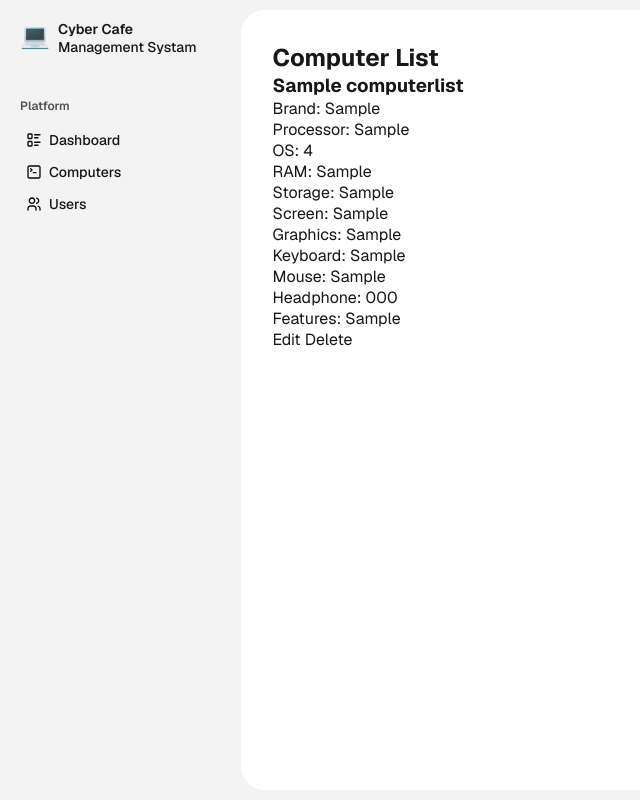
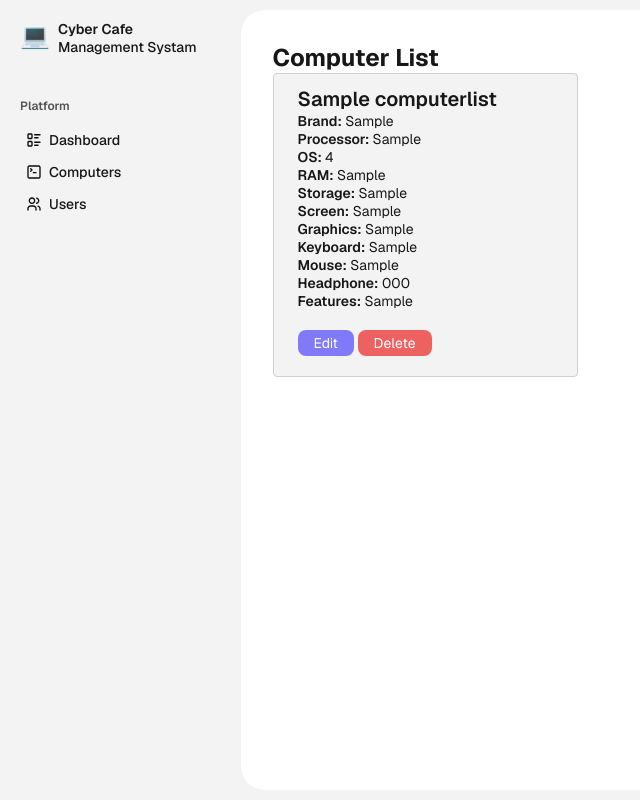
Before and after one commit to pdisakar/project-vai, a PHP site: page /dashboard/computers.php in a window 1280 px wide. Shown: the whole page, without its empty margins (0-640 px from the left). Run offline with PHP 8.4, Linux system fonts and the light colour scheme; tables that the repository leaves empty or names only in its code hold one stand-in row (values such as "Sample post").

Commit message:
working on dashboard

```diff
--- a/dashboard/computers.php
+++ b/dashboard/computers.php
@@ -23,7 +23,6 @@ if (isset($_GET['delete'])) {
 
         $conn->commit();
         echo "<script>alert('Computer moved to trash successfully!'); window.location='computers.php';</script>";
-
     } catch (mysqli_sql_exception $exception) {
         $conn->rollback();
         die("Error during deletion process: " . $exception->getMessage());
@@ -36,12 +35,14 @@ $result = $conn->query("SELECT * FROM computerlist ORDER BY id DESC");
 
 <!DOCTYPE html>
 <html lang="en">
+
 <head>
     <meta charset="UTF-8">
     <meta name="viewport" content="width=device-width, initial-scale=1.0">
     <link rel="stylesheet" href="globalstyle.css">
     <title>Computer List</title>
 </head>
+
 <body>
     <div class="common-box">
         <?php include("sidebar.php"); ?>
@@ -50,29 +51,29 @@ $result = $conn->query("SELECT * FROM computerlist ORDER BY id DESC");
             <?php if ($result && $result->num_rows > 0): ?>
                 <div class="grid-cols">
                     <?php $counter = 1; ?>
-            <?php while($row = $result->fetch_assoc()): ?>
+                    <?php while ($row = $result->fetch_assoc()): ?>
                         <div class="grid-item">
 
-    <?php if(!empty($row['image']) && file_exists("uploads/" . $row['image'])): ?>
+                            <?php if (!empty($row['image']) && file_exists("uploads/" . $row['image'])): ?>
                                 <img src="uploads/<?= htmlspecialchars($row['image']) ?>" alt="<?= htmlspecialchars($row['computer_name']) ?>">
                             <?php endif; ?>
 
-    <h3><?= htmlspecialchars($row['computer_name']) ?></h3>
-    <p>Brand: <?= htmlspecialchars($row['brand']) ?></p>
-    <p>Processor: <?= htmlspecialchars($row['processor']) ?></p>
-    <p>OS: <?= htmlspecialchars($row['operating_system']) ?></p>
-    <p>RAM: <?= htmlspecialchars($row['ram']) ?></p>
-    <p>Storage: <?= htmlspecialchars($row['storage']) ?></p>
-    <p>Screen: <?= htmlspecialchars($row['screen']) ?></p>
-    <p>Graphics: <?= htmlspecialchars($row['graphics']) ?></p>
-    <p>Keyboard: <?= htmlspecialchars($row['keyboard']) ?></p>
-    <p>Mouse: <?= htmlspecialchars($row['mouse']) ?></p>
-    <p>Headphone: <?= htmlspecialchars($row['headphone']) ?></p>
-    <p>Features: <?= htmlspecialchars($row['features']) ?></p>
-    <p>
-        <a href="computeredit.php?id=<?= $row['id'] ?>">Edit</a>
-        <a href="computers.php?delete=<?= $row['id'] ?>" onclick="return confirm('Move to trash?')">Delete</a>
-    </p>
+                            <p class="item-title"><?= htmlspecialchars($row['computer_name']) ?></p>
+                            <p><span class="title">Brand:</span> <?= htmlspecialchars($row['brand']) ?></p>
+                            <p><span class="title">Processor: </span><?= htmlspecialchars($row['processor']) ?></p>
+                            <p><span class="title">OS: </span><?= htmlspecialchars($row['operating_system']) ?></p>
+                            <p><span class="title">RAM:</span> <?= htmlspecialchars($row['ram']) ?></p>
+                            <p><span class="title">Storage:</span> <?= htmlspecialchars($row['storage']) ?></p>
+                            <p><span class="title">Screen:</span> <?= htmlspecialchars($row['screen']) ?></p>
+                            <p><span class="title">Graphics:</span> <?= htmlspecialchars($row['graphics']) ?></p>
+                            <p><span class="title">Keyboard:</span> <?= htmlspecialchars($row['keyboard']) ?></p>
+                            <p><span class="title">Mouse:</span> <?= htmlspecialchars($row['mouse']) ?></p>
+                            <p><span class="title">Headphone:</span> <?= htmlspecialchars($row['headphone']) ?></p>
+                            <p><span class="title">Features:</span> <?= htmlspecialchars($row['features']) ?></p>
+                            <div class="quick-actions">
+                                <a class="edit" href="computeredit.php?id=<?= $row['id'] ?>">Edit</a>
+                                <a class="delete" href="computers.php?delete=<?= $row['id'] ?>" onclick="return confirm('Move to trash?')">Delete</a>
+                            </div>
                         </div>
 
                     <?php endwhile; ?>
@@ -85,4 +86,5 @@ $result = $conn->query("SELECT * FROM computerlist ORDER BY id DESC");
         </div>
     </div>
 </body>
+
 </html>
--- a/dashboard/globalstyle.css
+++ b/dashboard/globalstyle.css
@@ -23,6 +23,9 @@ ol {
   --color-muted: #525252;
   --color-hover-color: #dfdbdb;
   --color-page-bg: #f3f3f3;
+  --color-border: #d0cfcf;
+  --color-muted-blue: #8079f9;
+  --color-muted-red: #ee6161;
 }
 
 body {
@@ -117,4 +120,38 @@ body {
 }
 .sidebar .submenu li {
   margin: 3px 0;
+}
+
+.grid-cols .grid-item {
+  border: var(--color-border) solid 1px;
+  border-radius: 4px;
+  padding: 12px 24px 24px 24px;
+  background-color: var(--color-page-bg);
+  font-size: 14px;
+}
+.grid-cols .grid-item .title {
+  font-weight: 600;
+}
+.grid-cols .grid-item .item-title {
+  font-size: 20px;
+  font-weight: 600;
+}
+.grid-cols .grid-item .quick-actions {
+  margin-top: 24px;
+}
+.grid-cols .grid-item .edit {
+  width: -moz-fit-content;
+  width: fit-content;
+  padding: 4px 16px;
+  background-color: var(--color-muted-blue);
+  color: var(--color-white);
+  border-radius: 8px;
+}
+.grid-cols .grid-item .delete {
+  width: -moz-fit-content;
+  width: fit-content;
+  padding: 4px 16px;
+  background-color: var(--color-muted-red);
+  color: var(--color-white);
+  border-radius: 8px;
 }/*# sourceMappingURL=globalstyle.css.map */
--- a/dashboard/globalstyle.scss
+++ b/dashboard/globalstyle.scss
@@ -24,6 +24,9 @@ ol {
   --color-muted: #525252;
   --color-hover-color: #dfdbdb;
   --color-page-bg: #f3f3f3;
+  --color-border: #d0cfcf;
+  --color-muted-blue: #8079f9;
+  --color-muted-red: #ee6161;
 }
 
 body {
@@ -128,3 +131,37 @@ body {
     }
   }
 }
+
+.grid-cols {
+  .grid-item {
+    border: var(--color-border) solid 1px;
+    border-radius: 4px;
+    padding: 12px 24px 24px 24px;
+    background-color: var(--color-page-bg);
+    font-size: 14px;
+    .title {
+      font-weight: 600;
+    }
+    .item-title {
+      font-size: 20px;
+      font-weight: 600;
+    }
+    .quick-actions {
+      margin-top: 24px;
+    }
+    .edit {
+      width: fit-content;
+      padding: 4px 16px;
+      background-color: var(--color-muted-blue);
+      color: var(--color-white);
+      border-radius: 8px;
+    }
+    .delete {
+      width: fit-content;
+      padding: 4px 16px;
+      background-color: var(--color-muted-red);
+      color: var(--color-white);
+      border-radius: 8px;
+    }
+  }
+}
```
Also changed, not shown: 1 other file. Lines whose indentation alone changed are shown as unchanged.
